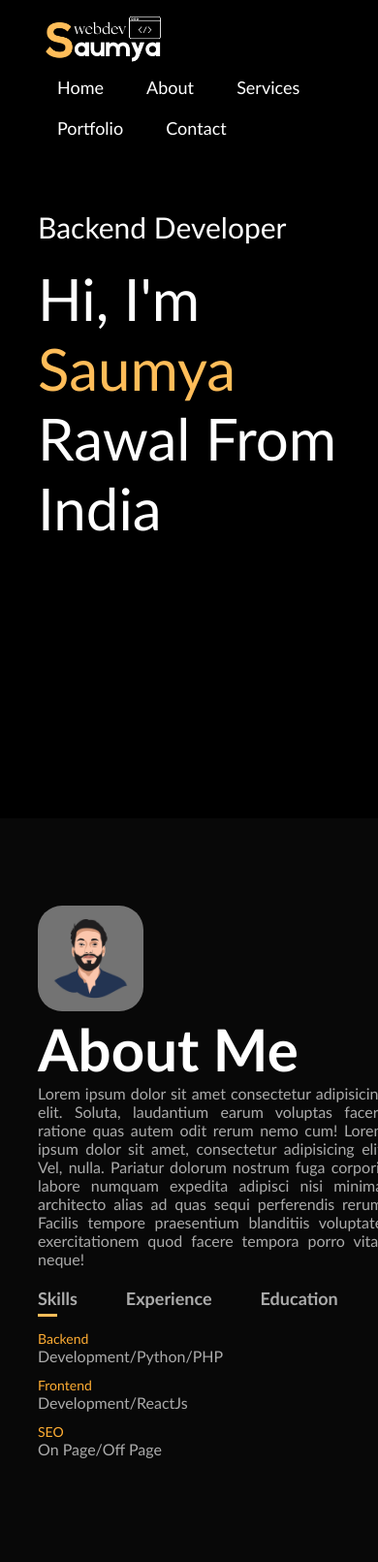
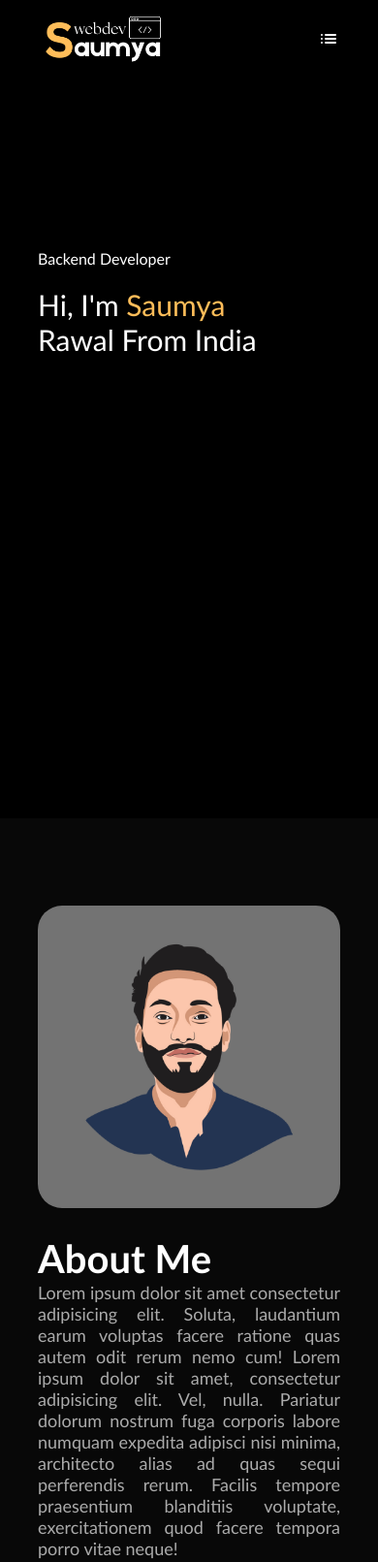
Before and after one commit to saumyarawal-webdev/Prodigy, a plain HTML site: page Task 4 - Personal Portfolio Website/index.html in a window 390 px wide. Shown: the top 1611 px of the page at 97% size. Drawn offline with Linux system fonts and the light colour scheme.

Commit message:
Task 4 done

```diff
--- a/Task 4 - Personal Portfolio Website/css/style.css
+++ b/Task 4 - Personal Portfolio Website/css/style.css
@@ -5,6 +5,10 @@
     padding:0;
     font-family:'Gill Sans', 'Gill Sans MT', Calibri, 'Trebuchet MS', sans-serif;
     box-sizing: border-box;
+}
+
+html{
+    scroll-behavior: smooth;
 }
 
 body{
@@ -376,3 +380,75 @@ form .btn2{
     font-weight: 300;
     margin-top: 20px;
 }
+
+nav svg{
+    display: none;
+}
+
+#resp-logo{
+    display: none;
+}
+/* -------------------- responsive css-------------- */
+@media only screen and (max-width:621px) {
+
+    .header-text{
+        margin-top: 60%;
+        font-size: 16px;
+    }
+
+    .header-text h1{
+        font-size: 30px;
+    }
+
+    nav svg{
+        display: block;
+        font-size: 25px;
+    }
+
+    nav ul{
+        background: #ffbd59;
+        position: fixed;
+        top: 0;
+        right: -200px;
+        width: 200px;
+        height: 100vh;
+        padding-top: 50px;
+        z-index: 2;
+        transition: right 0.5s;
+    }
+
+    nav ul li{
+        display: block;
+        margin: 25px;
+    }
+
+    nav ul svg{
+        position: absolute;
+        top: 25px;
+        left: 25px;
+        cursor: pointer;
+    }
+    .sub-title{
+        font-size: 40px;
+    }
+    .about-col-1, .about-col-2{
+        flex-basis: 100%;
+    }
+
+    .about-col-1{
+        margin-bottom: 25px;
+    }
+
+    .about-col-2{
+        font-size: 18px;
+    }
+
+    .tab-links{
+        font-size: 14px;
+        margin-right: 20px;
+    }
+
+    .contact-left, .contact-right{
+        flex-basis: 100%;
+    }
+}
--- a/Task 4 - Personal Portfolio Website/index.html
+++ b/Task 4 - Personal Portfolio Website/index.html
@@ -11,14 +11,24 @@
     <div id="header">
       <div class="container">
         <nav>
-          <img src="images/S.png" class="logo" />
-          <ul>
-            <li><a href="#">Home</a></li>
-            <li><a href="#">About</a></li>
-            <li><a href="#">Services</a></li>
-            <li><a href="#">Portfolio</a></li>
-            <li><a href="#">Contact</a></li>
+          <img src="images/S.png" class="logo" id="d-logo"/>
+
+          <ul id="sidemenu">
+            <li><a href="#header">Home</a></li>
+            <li><a href="#about">About</a></li>
+            <li><a href="#services">Services</a></li>
+            <li><a href="#portfolio">Portfolio</a></li>
+            <li><a href="#contact">Contact</a></li>
+            <svg class="w-6 h-6 text-gray-800 dark:text-white" aria-hidden="true" xmlns="http://www.w3.org/2000/svg" width="24" height="24" fill="none" viewBox="0 0 24 24" onclick="closemenu()">
+              <path stroke="currentColor" stroke-linecap="round" stroke-linejoin="round" stroke-width="2" d="M6 18 17.94 6M18 18 6.06 6"/>
+            </svg>
           </ul>
+
+          <svg class="w-6 h-6 text-gray-800 dark:text-white" aria-hidden="true" xmlns="http://www.w3.org/2000/svg" width="24" height="24" fill="none" viewBox="0 0 24 24" onclick="openmenu()">
+            <path stroke="currentColor" stroke-linecap="round" stroke-width="2" d="M9 8h10M9 12h10M9 16h10M4.99 8H5m-.02 4h.01m0 4H5"/>
+          </svg>
+
+
         </nav>
         <div class="header-text">
           <p>Backend Developer</p>
--- a/Task 4 - Personal Portfolio Website/js/index.js
+++ b/Task 4 - Personal Portfolio Website/js/index.js
@@ -15,3 +15,13 @@ function opentab(tabname){
 
     document.getElementById(tabname).classList.add("active-tab")
 }
+
+let sidemenu=document.getElementById('sidemenu');
+
+function openmenu(){
+    sidemenu.style.right='0';
+}
+
+function closemenu(){
+    sidemenu.style.right='-200px';
+}
```
Also changed, not shown: Task 4 - Personal Portfolio Website/images/Saumya_logo-removebg-preview.png (added), 1 other file.
